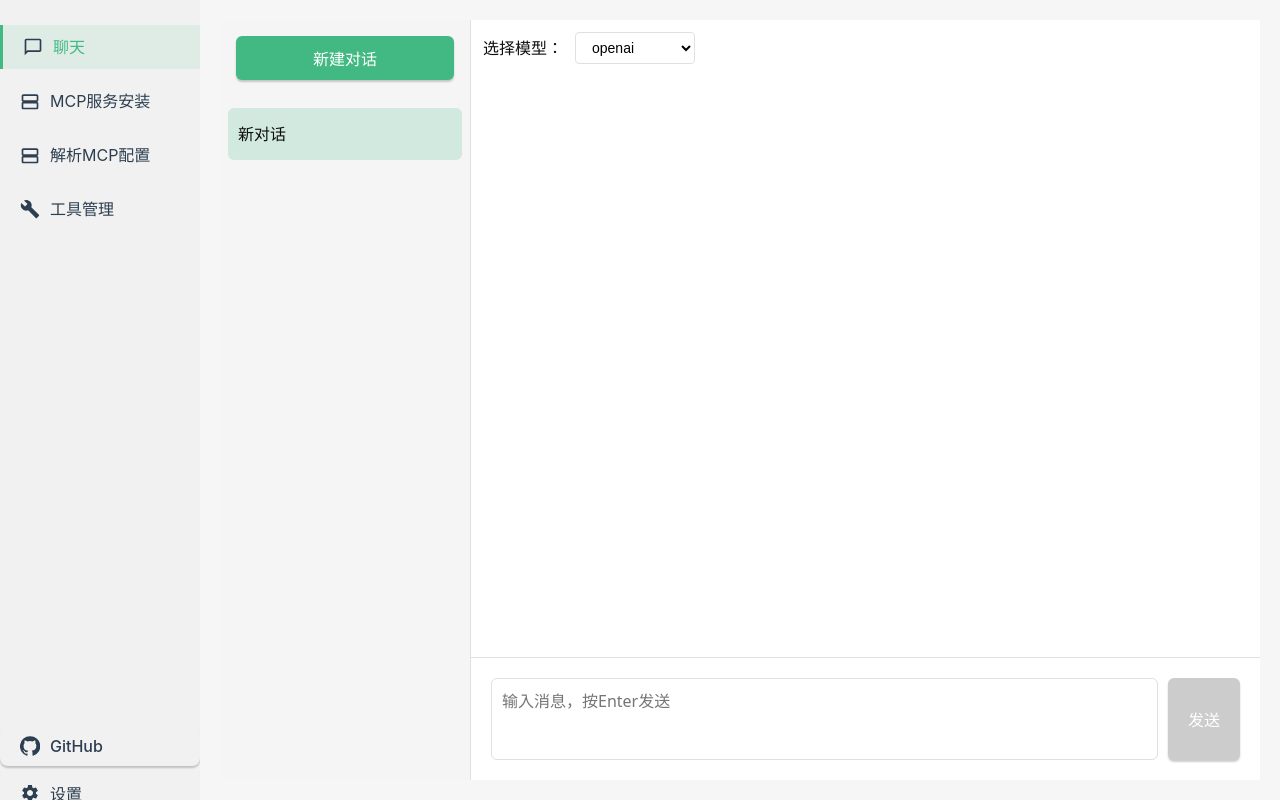
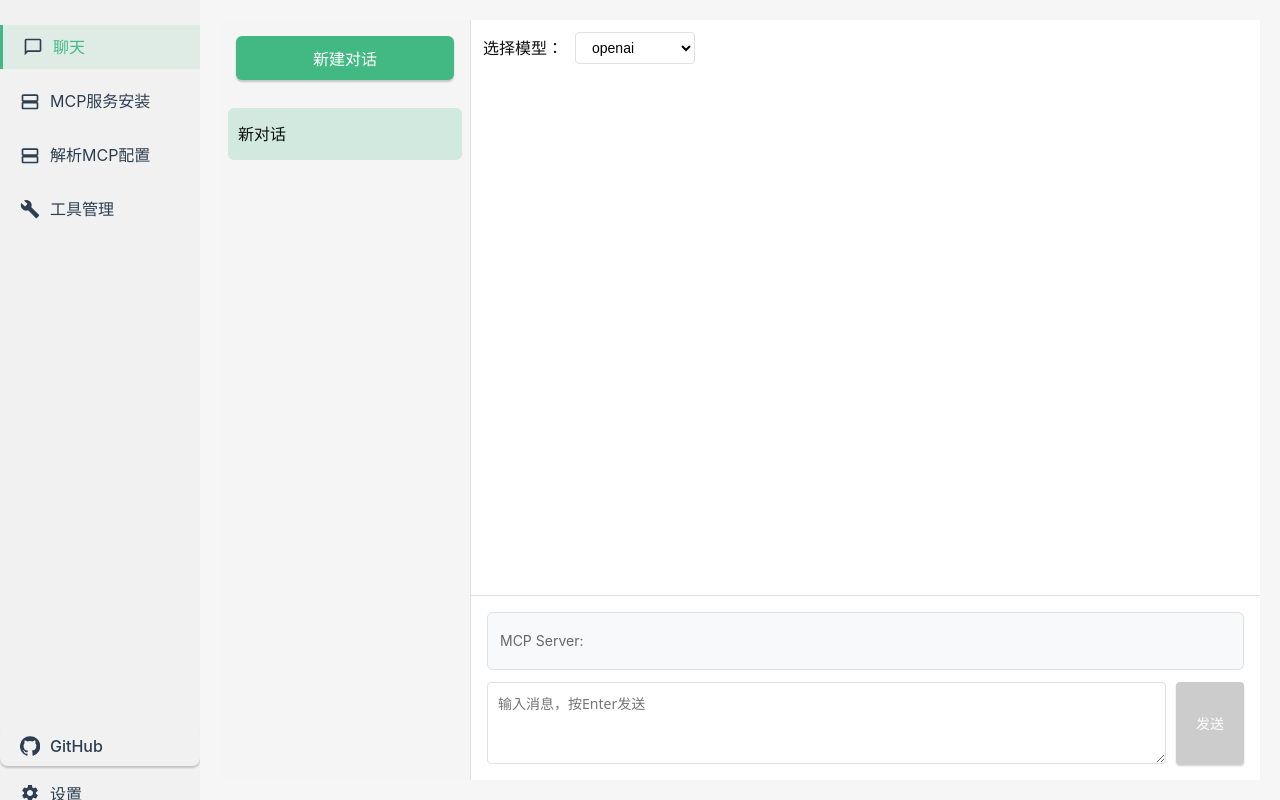
Before and after one commit to omni-ai-nodes/omni-mcp-app, a Vue app: page /greeterChat in a window 1280 px wide. Both pictures are taken after a click on the button "新建对话". Built offline with nearby package versions, Linux system fonts and the light colour scheme.

Commit message:
sqlite 读取map 配置

```diff
--- a/src/components/GreeterChat.vue
+++ b/src/components/GreeterChat.vue
@@ -38,6 +38,9 @@ const streamingContent = ref('');
 const eventSource = ref<EventSource | null>(null);
 const modelOptions = ref<Record<string, string[]>>({});
 const selectedModelOption = ref<string>('');
+
+const mcpServers = ref([]);
+const selectedMcpServers = ref(new Set()); // 改为使用 Set 存储多选值
 
 // 添加新的函数用于保存模型状态
 function saveModelState() {
@@ -90,9 +93,20 @@ const currentModelConfig = computed(() => {
   return modelConfigs.value[currentModel.value] || null;
 });
 
+// 加载 MCP 服务器列表
+async function loadMcpServers() {
+  try {
+    const servers = await invoke('get_all_mcp_servers');
+    mcpServers.value = servers;
+  } catch (error) {
+    console.error('加载MCP服务器列表失败:', error);
+  }
+}
+
 // 从本地存储加载对话记录
 onMounted(async () => {
   await loadCustomConfigs(); // 加载自定义模型配置
+  await loadMcpServers(); // 加载MCP服务器列表
 
   const savedConversations = localStorage.getItem('chatConversations');
   if (savedConversations) {
@@ -610,6 +624,25 @@ function processMessageContent(msg: Message): { normalContent: string, thinkCont
 
       <!-- 输入区域 -->
       <div class="input-area" v-if="currentConversation">
+        <div class="mcp-servers-selector">
+          <div class="mcp-servers-list">
+            <div class="mcp-servers-label">MCP Server:</div>
+            <div
+              v-for="server in mcpServers"
+              :key="server.server_name"
+              class="mcp-server-item"
+            >
+              <input
+                type="checkbox"
+                :id="server.server_name"
+                :value="server.server_name"
+                v-model="selectedMcpServers"
+              >
+              <label :for="server.server_name">{{ server.server_name }}</label>
+            </div>
+          </div>
+        </div>
+        <div class="message-input">
           <textarea
             v-model="newMessage"
             @keyup.enter.exact="sendMessage"
@@ -622,6 +655,7 @@ function processMessageContent(msg: Message): { normalContent: string, thinkCont
           >
             {{ loading ? '发送中...' : '发送' }}
           </button>
+        </div>
       </div>
     </div>
   </div>
@@ -1067,4 +1101,147 @@ textarea {
     background-color: rgba(66, 185, 131, 0.15);
   }
 }
+
+.input-area {
+  display: flex;
+  flex-direction: column;
+  gap: 12px;
+  padding: 16px;
+  border-top: 1px solid #e0e0e0;
+  background-color: #fff;
+}
+
+.mcp-servers-selector {
+  background-color: #f8f9fa;
+  border: 1px solid #e0e0e0;
+  border-radius: 6px;
+  padding: 12px;
+}
+
+.mcp-servers-title {
+  font-size: 14px;
+  color: #666;
+  margin-bottom: 8px;
+  font-weight: 500;
+}
+
+.mcp-servers-list {
+  display: flex;
+  flex-wrap: wrap;
+  gap: 8px;
+  align-items: center;
+}
+
+.mcp-servers-label {
+  font-size: 14px;
+  color: #666;
+  display: flex;
+  align-items: center;
+  height: 32px;
+  margin-right: 12px;
+}
+
+.mcp-server-item {
+  display: flex;
+  align-items: center;
+  gap: 6px;
+  padding: 6px 10px;
+  background-color: #f8f9fa;
+  border: 1px solid #e0e0e0;
+  border-radius: 4px;
+  cursor: pointer;
+  transition: all 0.2s ease;
+}
+
+.mcp-server-item:hover {
+  background-color: #eef2ff;
+  border-color: #818cf8;
+}
+
+.mcp-server-item input[type="checkbox"] {
+  cursor: pointer;
+  width: 14px;
+  height: 14px;
+  border: 1.5px solid #d1d5db;
+  border-radius: 3px;
+  background-color: white;
+  position: relative;
+  margin: 0;
+  vertical-align: middle;
+  /* 移除 appearance: none; 保持原生宽高 */
+}
+
+.mcp-server-item input[type="checkbox"]:checked {
+  background-color: #6366f1;
+  border-color: #6366f1;
+}
+
+.mcp-server-item input[type="checkbox"]:checked::after {
+  content: '';
+  position: absolute;
+  left: 4px;
+  top: 2px;
+  width: 4px;
+  height: 7px;
+  border: solid white;
+  border-width: 0 1.5px 1.5px 0;
+  transform: rotate(45deg);
+}
+
+.mcp-server-item input[type="checkbox"]:hover {
+  border-color: #818cf8;
+}
+
+.mcp-server-item label {
+  cursor: pointer;
+  font-size: 14px;
+  color: #4b5563;
+  user-select: none;
+}
+
+.mcp-server-item:has(input[type="checkbox"]:checked) {
+  background-color: #eef2ff;
+  border-color: #818cf8;
+}
+
+.message-input {
+  display: flex;
+  gap: 10px;
+}
+
+.message-input textarea {
+  flex: 1;
+  min-height: 60px;
+  padding: 10px;
+  border: 1px solid #e0e0e0;
+  border-radius: 4px;
+  resize: vertical;
+  font-size: 14px;
+  line-height: 1.5;
+}
+
+.message-input textarea:focus {
+  outline: none;
+  border-color: #4a9eff;
+}
+
+.message-input button {
+  padding: 0 20px;
+  background-color: #4a9eff;
+  color: white;
+  border: none;
+  border-radius: 4px;
+  cursor: pointer;
+  font-size: 14px;
+  transition: background-color 0.2s;
+}
+
+.message-input button:hover:not(:disabled) {
+  background-color: #3a8eef;
+}
+
+.message-input button:disabled {
+  background-color: #ccc;
+  cursor: not-allowed;
+}
 </style>
```
Also changed, not shown: 2 other files (tests, documents, lock files or other folders). Lines whose indentation alone changed are shown as unchanged.
